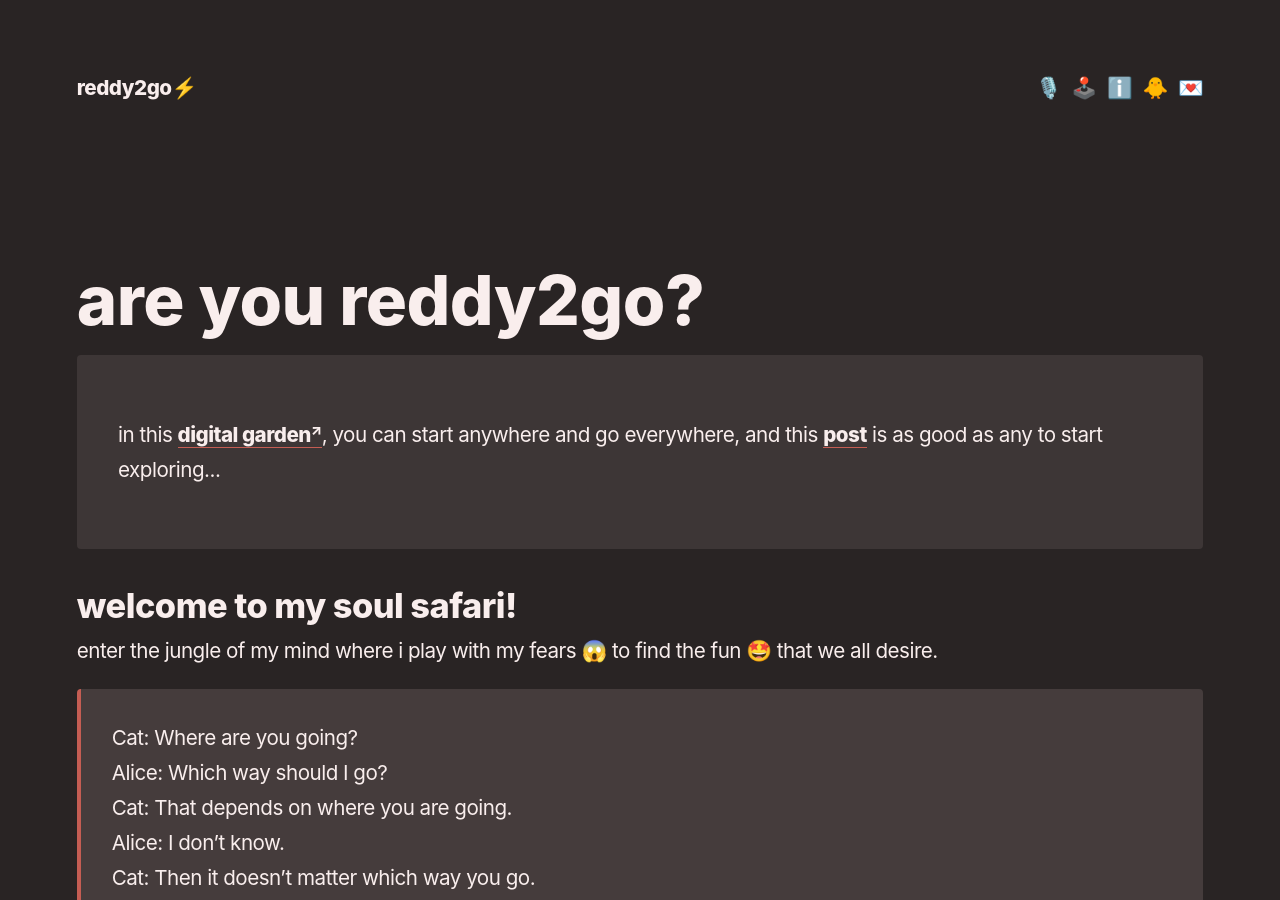
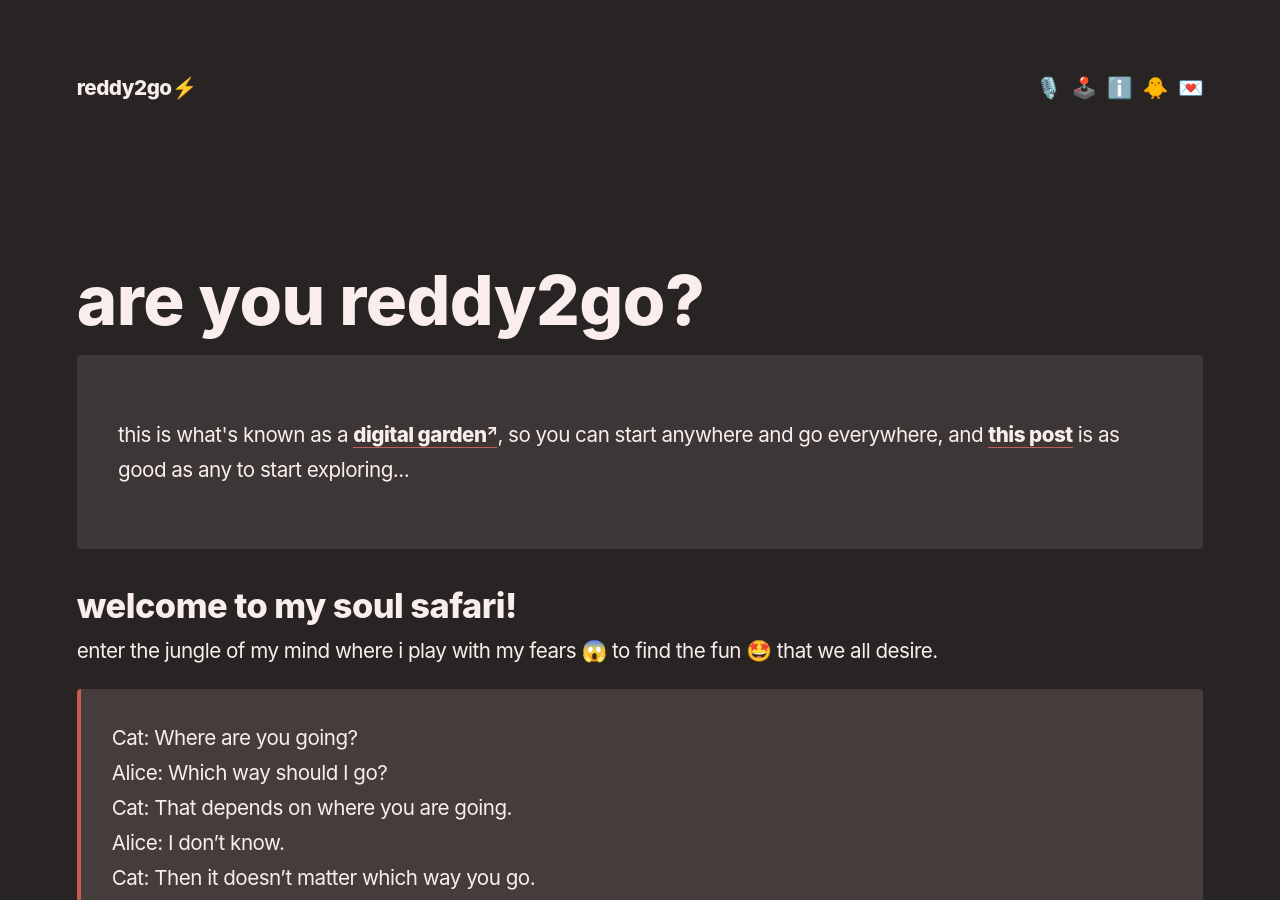
Before and after one commit to reddy2go/redgarden, a Jekyll site: the page built from index.md, in a window 1280 px wide and 900 px high. Built offline with Jekyll 4.4.1, drawn with Linux system fonts in a browser that asks for light colours; some web fonts are replaced; Markdown is read by kramdown in place of the engine named in the settings.

Commit message:
auto commit

```diff
--- a/index.md
+++ b/index.md
@@ -5,7 +5,7 @@ id: home
 ---
 
 <section class="callout">
-	in this <a href="https://maggieappleton.com/garden-history" target="_blank">digital garden</a>, you can start anywhere and go everywhere, and this <a href="/square-one" class="internal-link">post</a> is as good as any to start exploring...
+	this is what's known as a <a href="https://maggieappleton.com/garden-history" target="_blank">digital garden</a>, so you can start anywhere and go everywhere, and <a href="/square-one" class="internal-link">this post</a> is as good as any to start exploring...
 </section>
 
 ### welcome to my soul safari!
```
